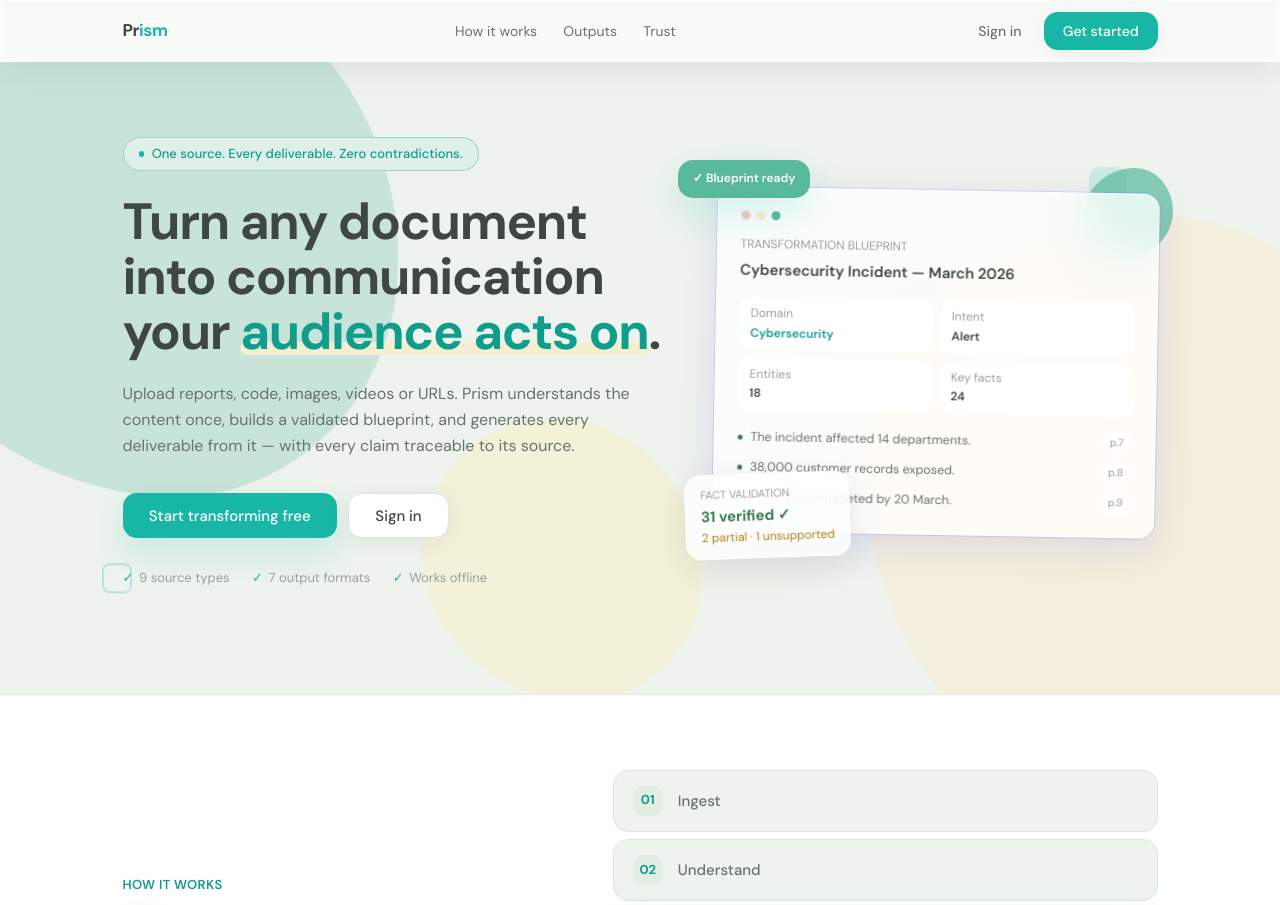
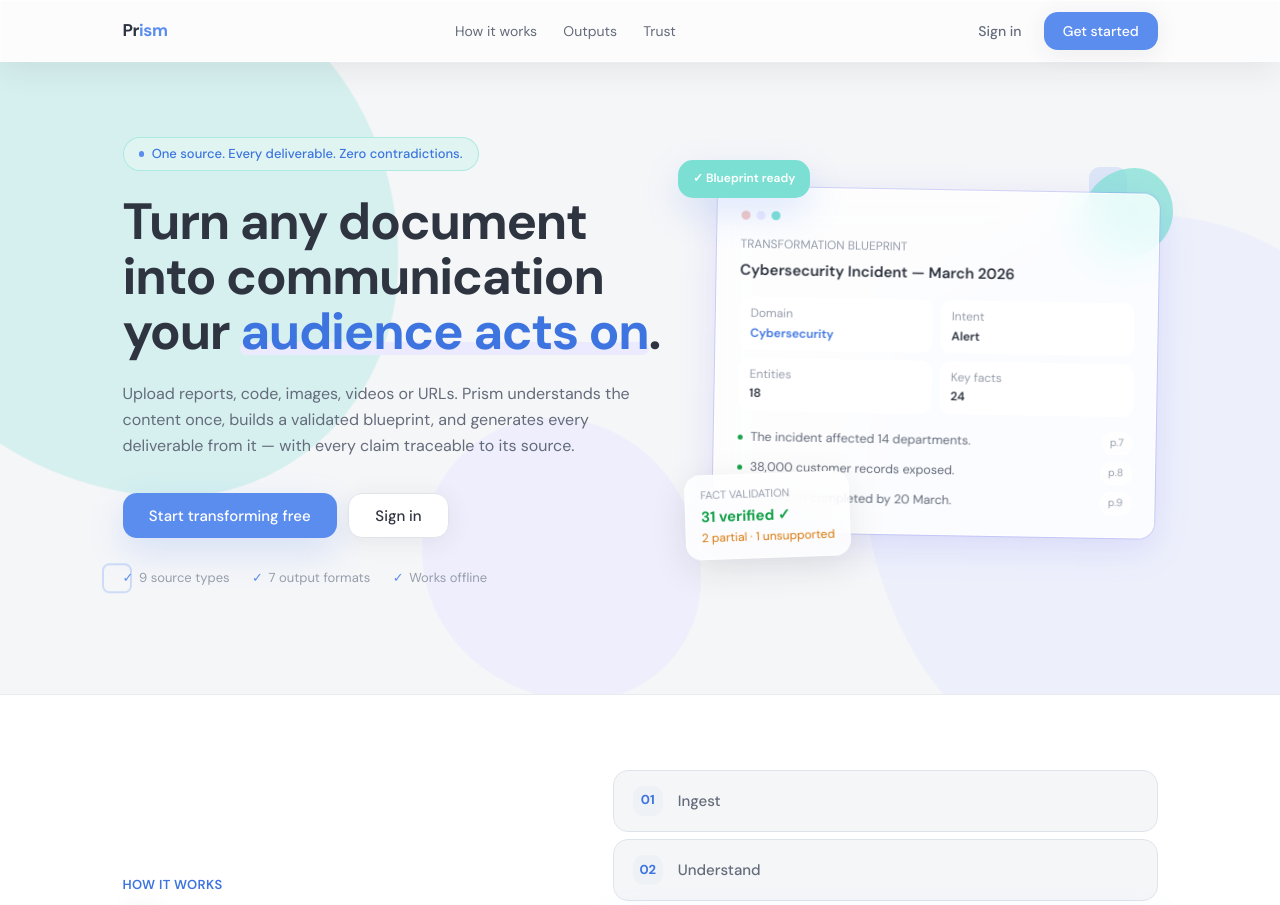
Before and after one commit to Tejamatrix/Transform-AI, a Next.js app in the folder frontend/: page / in a window 1280 px wide. Shown: the top 905 px of the page. Built offline with nearby package versions, Linux system fonts and the light colour scheme.

Commit message:
Palette shift to PRISM spec: white/light-gray base, pastel blue-teal-purple accents, cool charcoal text, updated ambient wash and shadows

```diff
--- a/frontend/src/app/globals.css
+++ b/frontend/src/app/globals.css
@@ -3,26 +3,27 @@
 @tailwind utilities;
 
 :root {
-  /* Color tokens — Modern fintech SaaS: mint / sage / cream / charcoal / teal */
-  --bg: #EEF3ED;            /* very light sage background */
+  /* Color tokens — PRISM: white/light-gray base, pastel blue-teal-purple accents */
+  --bg: #F5F6F8;            /* light gray background */
   --surface: #FFFFFF;       /* cards */
-  --elevated: #E3EDE4;      /* soft sage wash */
-  --cream: #F4EEDC;         /* soft cream highlight */
-  --line: #DCE5DC;          /* sage-gray border */
-  --line-subtle: #E6E9E0;   /* warm subtle border */
+  --elevated: #EEF1F5;      /* soft gray-blue wash */
+  --cream: #EDF0FB;         /* pastel indigo tint (was cream) */
+  --line: #DFE4EB;          /* gray-blue border */
+  --line-subtle: #E7EAF0;   /* subtle border */
   --input-bg: #FFFFFF;
-  --ink: #3F4743;           /* dark charcoal text */
-  --ink-2: #6A726C;         /* secondary text */
-  --ink-3: #98A099;         /* muted text */
-  --accent: #18B7A5;        /* teal — interactive elements */
-  --accent-strong: #0F9D8C;
-  --mint: #59B99B;          /* mint / seafoam primary */
-  --mint-soft: #DFF0E9;     /* soft mint fill */
-  --turquoise: #2FC6B2;
-  --highlight: #F5EFCF;     /* pale yellow-cream highlight */
+  --ink: #2E3440;           /* dark charcoal text */
+  --ink-2: #646B7A;         /* secondary text */
+  --ink-3: #969DAB;         /* muted text */
+  --accent: #5B8DEF;        /* pastel blue — interactive elements */
+  --accent-strong: #3D74E0;
+  --mint: #7BE0D3;          /* pastel teal */
+  --mint-soft: #E0F5F1;     /* soft teal fill */
+  --turquoise: #2DD4BF;
+  --violet: #A78BFA;        /* pastel purple */
+  --highlight: #ECEAFE;     /* pale purple highlight */
   --error: #DC2626;
-  --success: #3E7D4E;
-  --warn: #B08115;
+  --success: #16A34A;
+  --warn: #D97706;
 }
 
 html,
@@ -207,11 +208,11 @@
   pointer-events: none;
   z-index: -1;
   background:
-    radial-gradient(640px 420px at 10% 6%, rgba(89, 185, 155, 0.16), transparent 62%),
-    radial-gradient(720px 520px at 90% 14%, rgba(99, 102, 241, 0.09), transparent 62%),
-    radial-gradient(640px 520px at 68% 92%, rgba(24, 183, 165, 0.11), transparent 60%),
-    radial-gradient(500px 380px at 24% 88%, rgba(245, 239, 207, 0.5), transparent 65%),
-    linear-gradient(160deg, #EEF3ED 0%, #F2F1E9 52%, #E9EEF5 100%);
+    radial-gradient(640px 420px at 10% 6%, rgba(91, 141, 239, 0.14), transparent 62%),
+    radial-gradient(720px 520px at 90% 14%, rgba(167, 139, 250, 0.11), transparent 62%),
+    radial-gradient(640px 520px at 68% 92%, rgba(45, 212, 191, 0.12), transparent 60%),
+    radial-gradient(500px 380px at 24% 88%, rgba(236, 234, 254, 0.6), transparent 65%),
+    linear-gradient(160deg, #F5F6F8 0%, #F1F2F7 52%, #EDF1F8 100%);
 }
 
 .glass {
--- a/frontend/tailwind.config.ts
+++ b/frontend/tailwind.config.ts
@@ -5,33 +5,34 @@
   theme: {
     extend: {
       colors: {
-        bg: "#EEF3ED",
+        bg: "#F5F6F8",
         surface: "#FFFFFF",
-        elevated: "#E3EDE4",
-        cream: "#F4EEDC",
-        line: "#DCE5DC",
-        "line-subtle": "#E6E9E0",
+        elevated: "#EEF1F5",
+        cream: "#EDF0FB",
+        line: "#DFE4EB",
+        "line-subtle": "#E7EAF0",
         input: "#FFFFFF",
-        ink: "#3F4743",
-        "ink-2": "#6A726C",
-        "ink-3": "#98A099",
-        accent: "#18B7A5",
-        "accent-strong": "#0F9D8C",
-        mint: "#59B99B",
-        "mint-soft": "#DFF0E9",
-        turquoise: "#2FC6B2",
-        highlight: "#F5EFCF",
+        ink: "#2E3440",
+        "ink-2": "#646B7A",
+        "ink-3": "#969DAB",
+        accent: "#5B8DEF",
+        "accent-strong": "#3D74E0",
+        mint: "#7BE0D3",
+        "mint-soft": "#E0F5F1",
+        turquoise: "#2DD4BF",
+        violet: "#A78BFA",
+        highlight: "#ECEAFE",
         error: "#DC2626",
-        success: "#3E7D4E",
-        warn: "#B08115",
+        success: "#16A34A",
+        warn: "#D97706",
       },
       borderRadius: {
         card: "16px",
         btn: "14px",
       },
       boxShadow: {
-        soft: "0 4px 24px rgba(63, 71, 67, 0.08)",
-        lift: "0 14px 36px rgba(24, 183, 165, 0.18)",
+        soft: "0 4px 24px rgba(46, 52, 64, 0.08)",
+        lift: "0 14px 36px rgba(91, 141, 239, 0.2)",
       },
     },
   },
```
